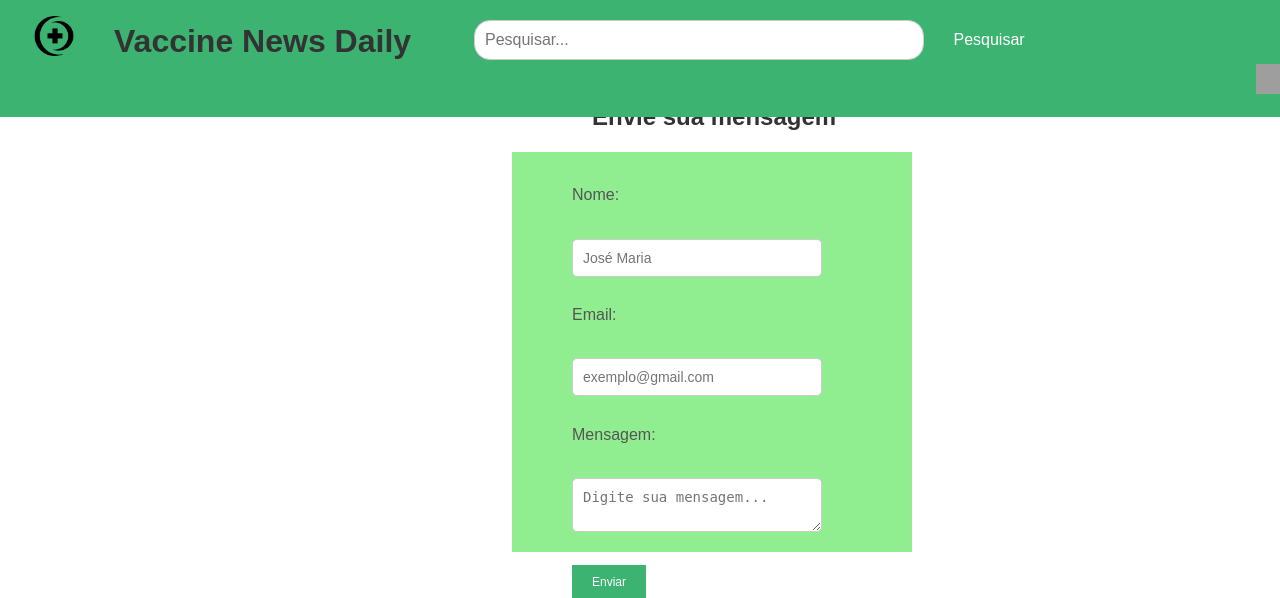
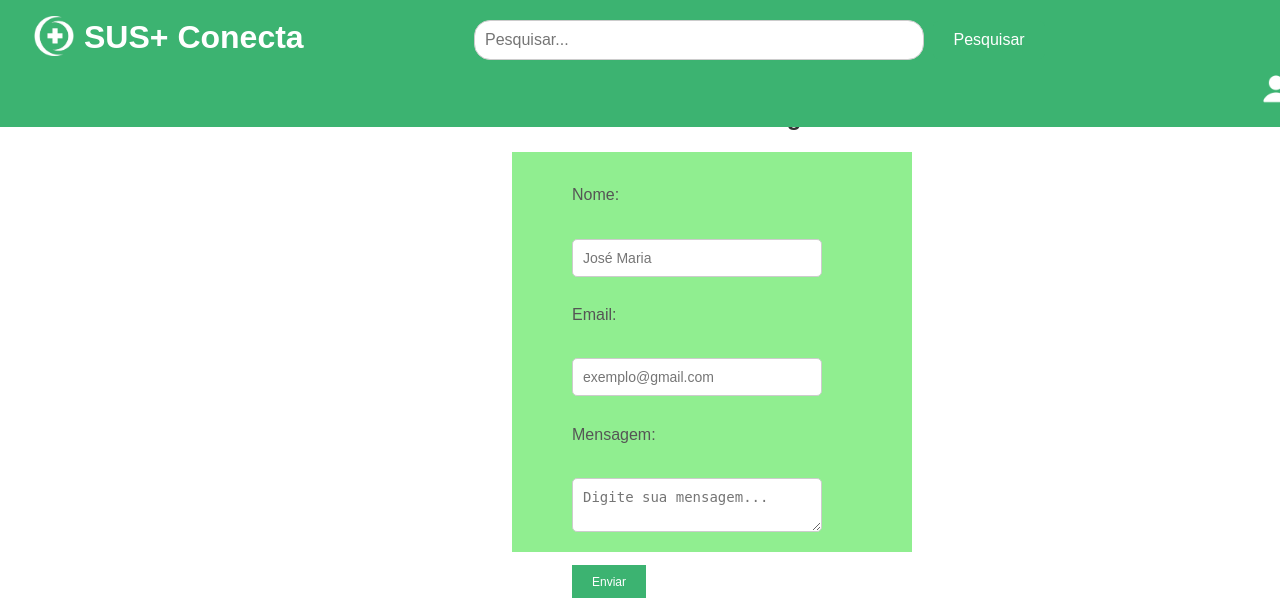
Before and after one commit to library-una-classGQS/-Vaccine-News-Daily, a Flask app: page /contato in a window 1280 px wide. Shown: the top 598 px of the page. Run offline with Flask 3, Linux system fonts and the light colour scheme; grey boxes are pictures that could not be loaded.

Commit message:
alterações no cabeçalho
alterei a cor das letras para branco

```diff
--- a/static/css/estilo.css
+++ b/static/css/estilo.css
@@ -38,6 +38,11 @@ header {
   font-size: 1.5rem;
 }
 
+.titulo_principal{
+  margin-left: -30px;
+  margin-top: -4px;
+  color: #FFF;
+}
 
 .titulo{
   position: absolute;
--- a/static/css/menu.css
+++ b/static/css/menu.css
@@ -44,7 +44,7 @@ input[type="checkbox"]:checked ~nav{
 }
 
 ul{
-    top: 100px;
+    top: 110px;
     position: absolute;
     width: 100%;
 }
@@ -69,7 +69,7 @@ ul{
     padding: 15px;
     position: absolute;
     z-index: 5;
-    top: 60px;
+    top: 65px;
     position: fixed;
     cursor: pointer;
 }
--- a/templates/template.html
+++ b/templates/template.html
@@ -18,7 +18,7 @@
       <img src="{{ url_for('static', filename='img/cruz.png' )}}" />
     </a>
     <a href="{{ url_for('index') }}" class="titulo">
-      <h1>Vaccine News Daily</h1>
+      <h1 class="titulo_principal">SUS+ Conecta</h1>
     </a>
     <form id="search-form" action="{{ url_for('pesquisar') }}" method="post">
       <input type="search" id="search-input" name="search-input" placeholder="Pesquisar...">
@@ -27,7 +27,7 @@
     </form>
 
     {% if not g.logado %}
-    <a class="img_login"><img src="{{ url_for('static', filename='img/login.com' )}}" alt=""></a>
+    <a class="img_login"><img src="{{ url_for('static', filename='img/login1.png' )}}" alt=""></a>
     <div id="login-form" class="login-form">
       <form action="{{ url_for('autenticar') }}" method="post">
         <label for="username">Usuário:</label><br>
--- a/vaccine-news.py
+++ b/vaccine-news.py
@@ -32,7 +32,7 @@ def before_request():
 
 @app.route("/")
 def index():
-    return render_template("index.html", titulo="Vaccine News | Home")
+    return render_template("index.html", titulo="SUS+ Conecta | Home")
 
 
 @app.route("/pesquisar", methods=["POST"])
```
Also changed, not shown: static/img/cruz.png, static/img/cruz1.png (added), static/img/login1.png (added).
